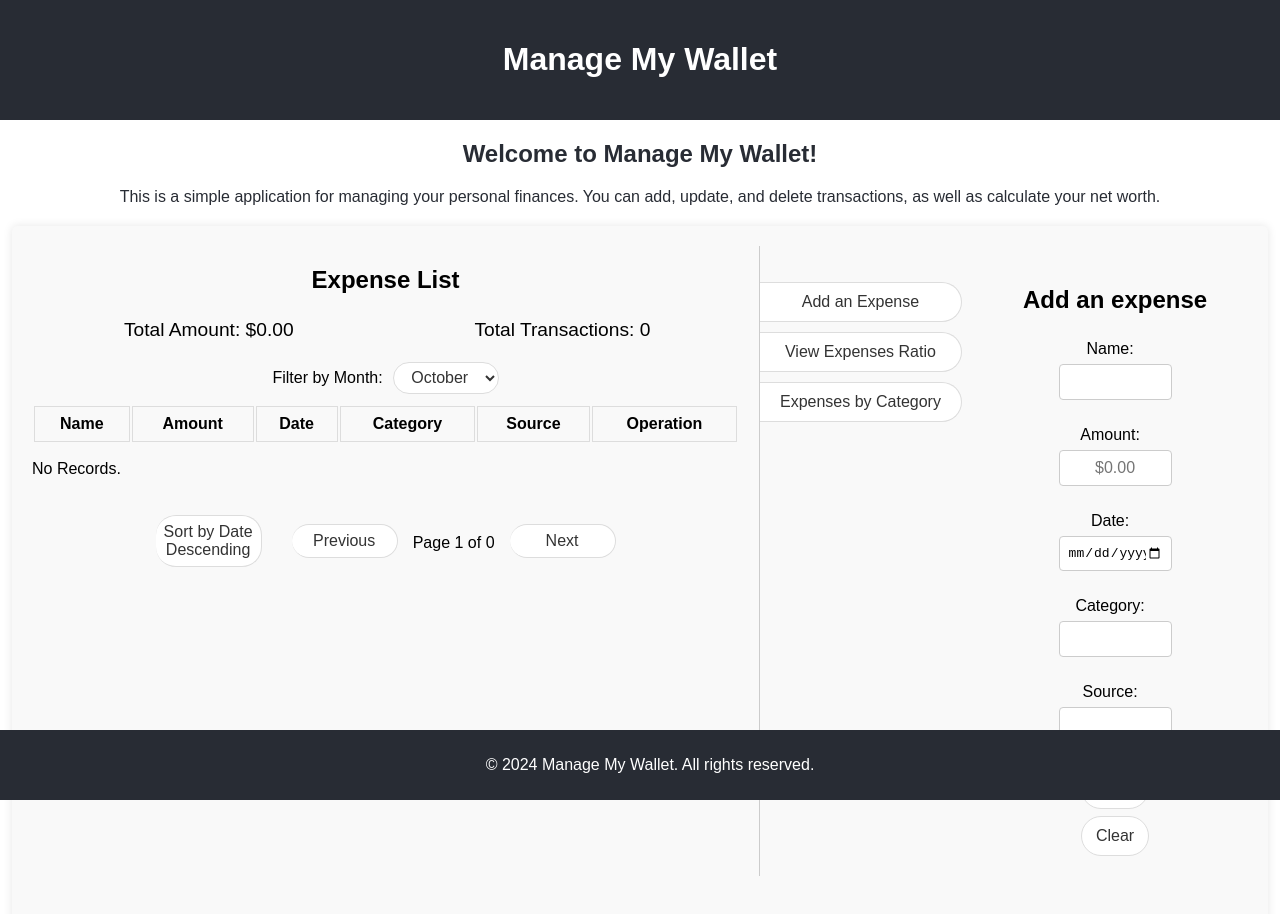
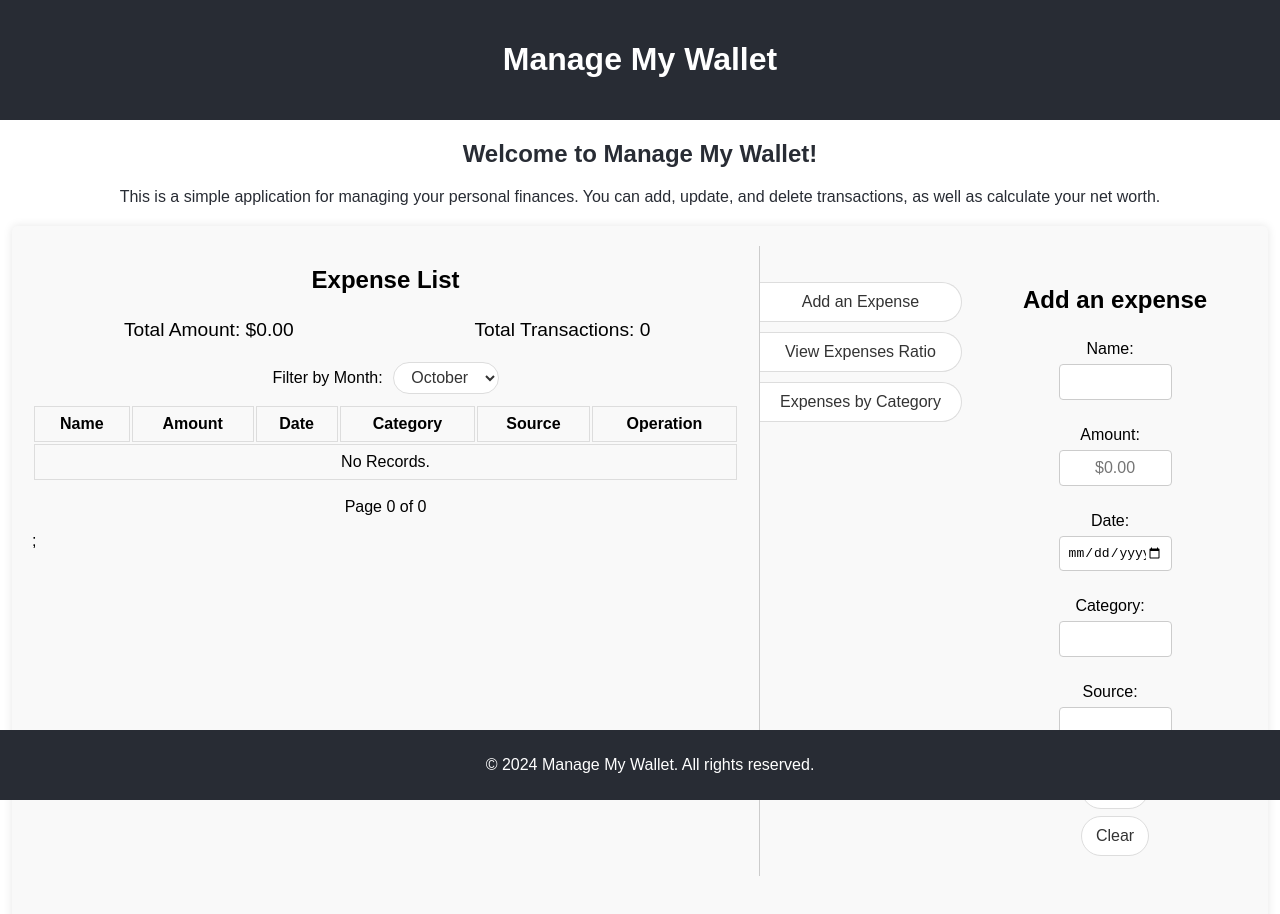
Before and after one commit to onetrue-6657/manage-my-wallet, a React (Create React App) app in the folder manage-my-wallet/: page / in a window 1280 px wide. Shown: the top 914 px of the page. Built offline with nearby package versions, Linux system fonts and the light colour scheme.

Commit message:
Update Main.js

```diff
--- a/manage-my-wallet/src/components/Main.js
+++ b/manage-my-wallet/src/components/Main.js
@@ -35,6 +35,7 @@ const Main = () => {
   const tableRef = useRef(null);
 
   const [editingIndex, setEditingIndex] = useState(null);
+  const [filteredExpenses, setFilteredExpenses] = useState([]);
 
   useEffect(() => {
     const storedExpenses = localStorage.getItem("expensesList");
@@ -108,6 +109,10 @@ const Main = () => {
     setEditingIndex(null);
   };
 
+  const getCurrentYearMonth = (date) => {
+    return date.toISOString().slice(0, 7);
+  };
+
   const handleRemove = (index) => {
     const expenseToRemove = currentExpenses[index];
     const globalIndex = expensesList.findIndex(
@@ -147,25 +152,38 @@ const Main = () => {
   const totalAmount = expensesList
     .reduce((total, item) => total + parseFloat(item.amount || 0), 0)
     .toFixed(2);
+
   const totalTransactions = expensesList.length;
+
+  useEffect(() => {
+    const currentYearMonth = `${new Date().getFullYear()}-${String(selectedMonth).padStart(2, '0')}`;
+
+    const filtered = expensesList.filter((expense) => {
+      const expenseYearMonth = getCurrentYearMonth(new Date(expense.date));
+      return expenseYearMonth === currentYearMonth;
+    });
+
+    setFilteredExpenses(filtered);
+    setCurrentPage(1);
+  }, [expensesList, selectedMonth]);
 
   useEffect(() => {
     const indexOfLastExpense = currentPage * itemsPerPage;
     const indexOfFirstExpense = indexOfLastExpense - itemsPerPage;
+    const current = filteredExpenses.slice(indexOfFirstExpense, indexOfLastExpense);
+    setCurrentExpenses(current);
+  }, [filteredExpenses, currentPage, itemsPerPage]);
 
-    const filteredExpenses = expensesList.filter((expense) => {
+  useEffect(() => {
+    setCurrentPage(1);
+  }, [selectedMonth]);
+
+  const totalPages = Math.ceil(
+    expensesList.filter((expense) => {
       const expenseMonth = new Date(expense.date).getMonth() + 1;
       return expenseMonth === selectedMonth;
-    });
-
-    const current = filteredExpenses.slice(
-      indexOfFirstExpense,
-      indexOfLastExpense
+    }).length / itemsPerPage
   );
-    setCurrentExpenses(current);
-  }, [expensesList, currentPage, selectedMonth]);
-
-  const totalPages = Math.ceil(expensesList.length / itemsPerPage);
 
   const handleEdit = (index) => {
     const expenseToEdit = currentExpenses[index];
@@ -175,13 +193,10 @@ const Main = () => {
   };
 
   const handlePageChange = (direction) => {
-    const scrollY = tableRef.current.scrollTop;
     setCurrentPage((prevPage) => {
       const newPage = direction === "next" ? prevPage + 1 : prevPage - 1;
       return Math.min(Math.max(newPage, 1), totalPages);
     });
-
-    tableRef.current.scrollTop = scrollY;
   };
 
   return (
@@ -226,7 +241,8 @@ const Main = () => {
               </tr>
             </thead>
             <tbody>
-              {currentExpenses.map((item, index) => (
+            {currentExpenses.length > 0 ? (
+              currentExpenses.map((item, index) => (
                 <tr key={index}>
                   <td>{item.name}</td>
                   <td>
@@ -256,12 +272,18 @@ const Main = () => {
                     </div>
                   </td>
                 </tr>
-              ))}
+              ))
+            ) : (
+              <tr>
+                <td colSpan="6">No Records.</td>
+              </tr>
+            )}
             </tbody>
           </table>
 
-          {expensesList.length === 0 && <p>No Records.</p>}
-
+          {totalPages === 0 ? (
+            <span><p style={{ textAlign: "center" }}>Page 0 of 0</p></span>
+          ) : (
             <div className="pagination">
               <button onClick={toggleSortOrder}>
                 Sort by Date {sortOrder === "asc" ? "Descending" : "Ascending"}
@@ -273,7 +295,7 @@ const Main = () => {
                 Previous
               </button>
               <span>
-              Page {currentPage} of {totalPages}
+                Page {totalPages === 0 ? 0 : currentPage} of {totalPages}
               </span>
               <button
                 onClick={() => handlePageChange("next")}
@@ -282,6 +304,7 @@ const Main = () => {
                 Next
               </button>
             </div>
+          )};
           </div>
 
         <div className="right-section">
```
Lines whose indentation alone changed are shown as unchanged.
